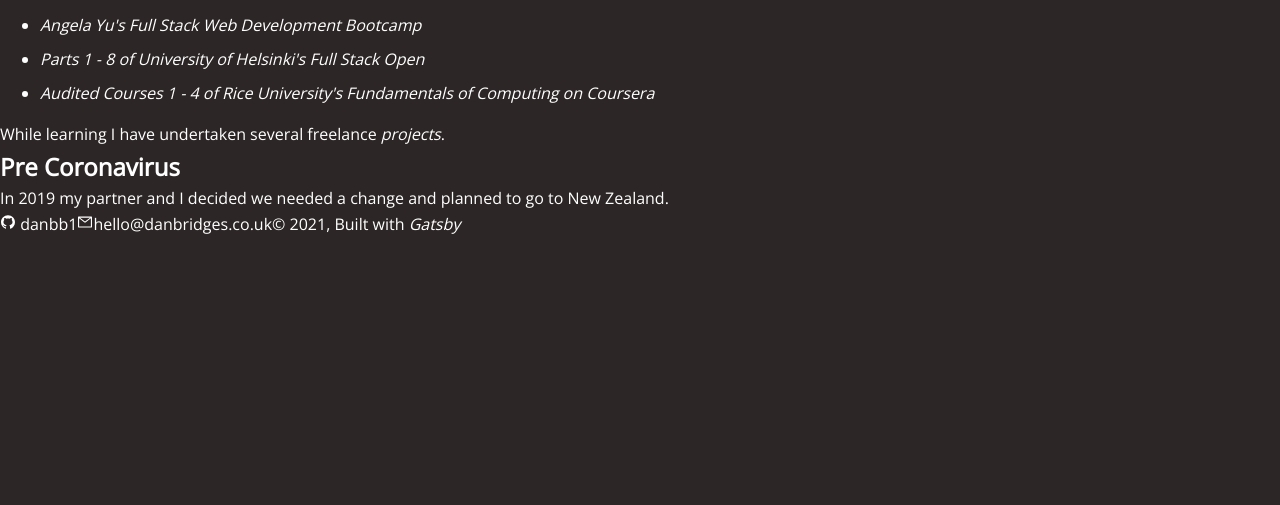
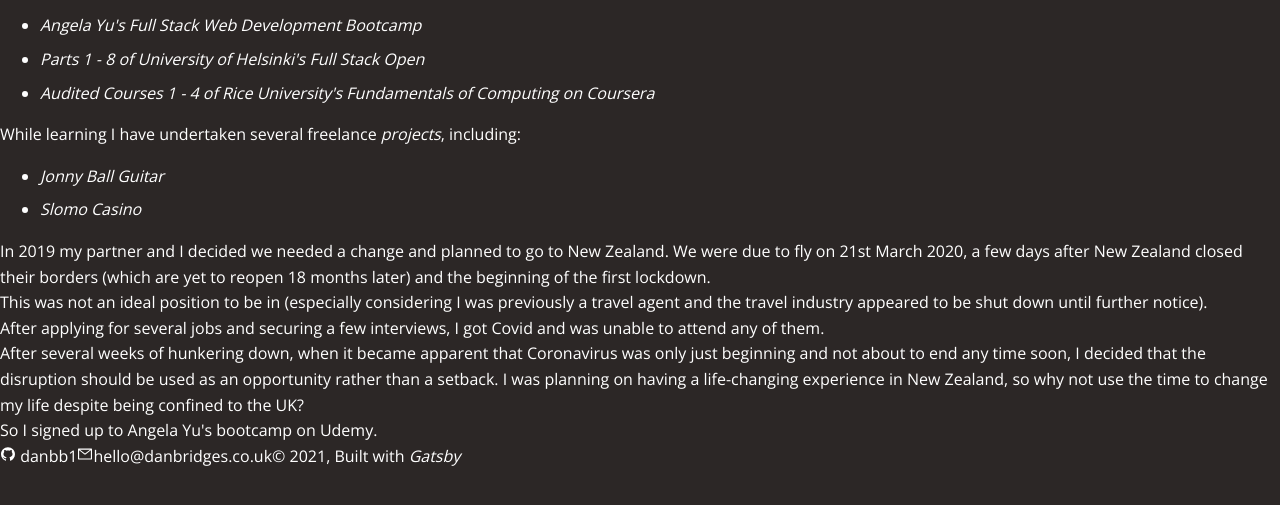
Before and after one commit to danbb1/portfolio, a Gatsby site: page /about/ in a window 1280 px wide. Shown: the part 105-610 px from the top of the page. Built offline with nearby package versions, Linux system fonts and the light colour scheme; Gatsby itself is replaced by a stand-in of ours.

Commit message:
more copy

```diff
--- a/src/data/about.mdx
+++ b/src/data/about.mdx
@@ -8,10 +8,17 @@
 - [Parts 1 - 8 of University of Helsinki's Full Stack Open]("https://fullstackopen.com/")
 - [Audited Courses 1 - 4 of Rice University's Fundamentals of Computing on Coursera]("https://www.coursera.org/specializations/computer-fundamentals#courses")
 
-While learning I have undertaken several freelance <Link to="/#projects-anchor">projects</Link>.
+While learning I have undertaken several freelance <Link to="/#projects-anchor">projects</Link>, including:
 
+- [Jonny Ball Guitar](http://www.jonnyballguitar.com)
+- [Slomo Casino](http://www.slomocasino.com)
 
+In 2019 my partner and I decided we needed a change and planned to go to New Zealand. We were due to fly on 21st March 2020, a few days after New Zealand closed their borders (which are yet to reopen 18 months later) and the beginning of the first lockdown.
 
-## Pre Coronavirus
+This was not an ideal position to be in (especially considering I was previously a travel agent and the travel industry appeared to be shut down until further notice).
 
-In 2019 my partner and I decided we needed a change and planned to go to New Zealand.
+After applying for several jobs and securing a few interviews, I got Covid and was unable to attend any of them.
+
+After several weeks of hunkering down, when it became apparent that Coronavirus was only just beginning and not about to end any time soon, I decided that the disruption should be used as an opportunity rather than a setback. I was planning on having a life-changing experience in New Zealand, so why not use the time to change my life despite being confined to the UK?
+
+So I signed up to Angela Yu's bootcamp on Udemy.
```
Also changed, not shown: artifacts/bundle-stats.html (+2 -2 lines).
